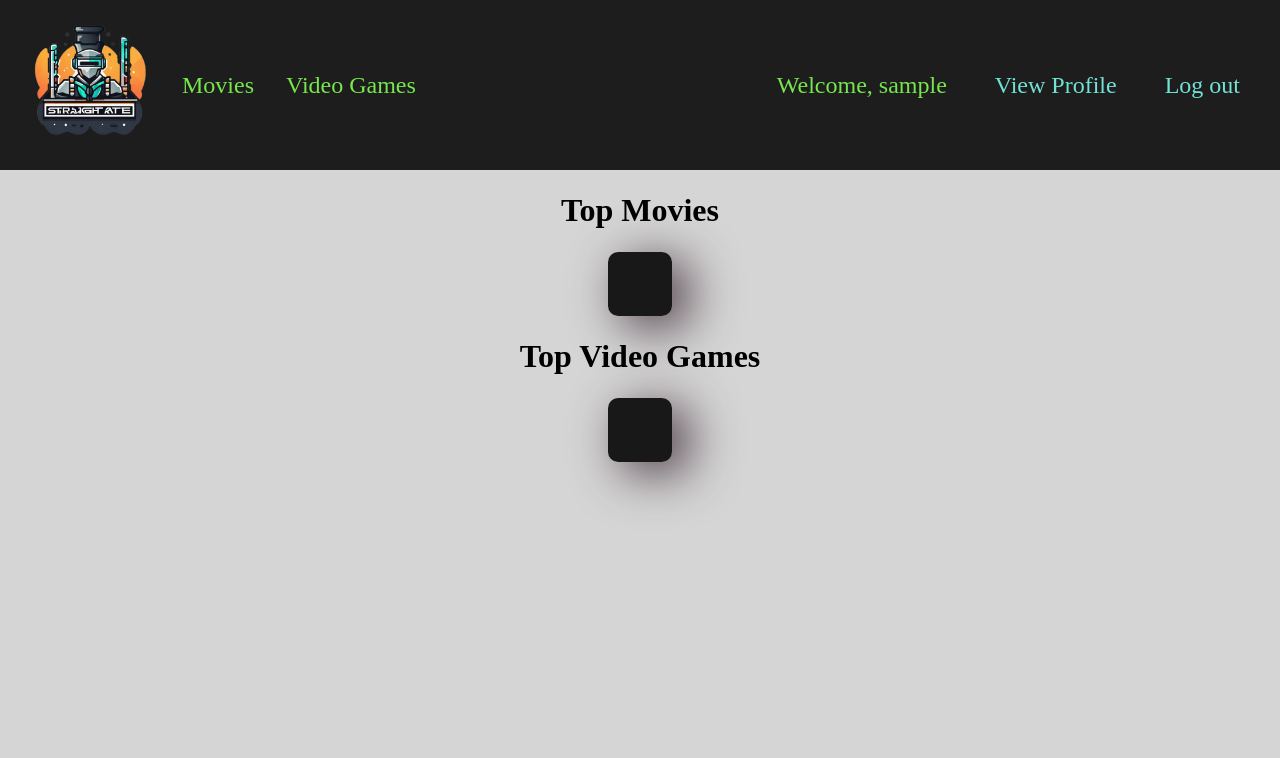
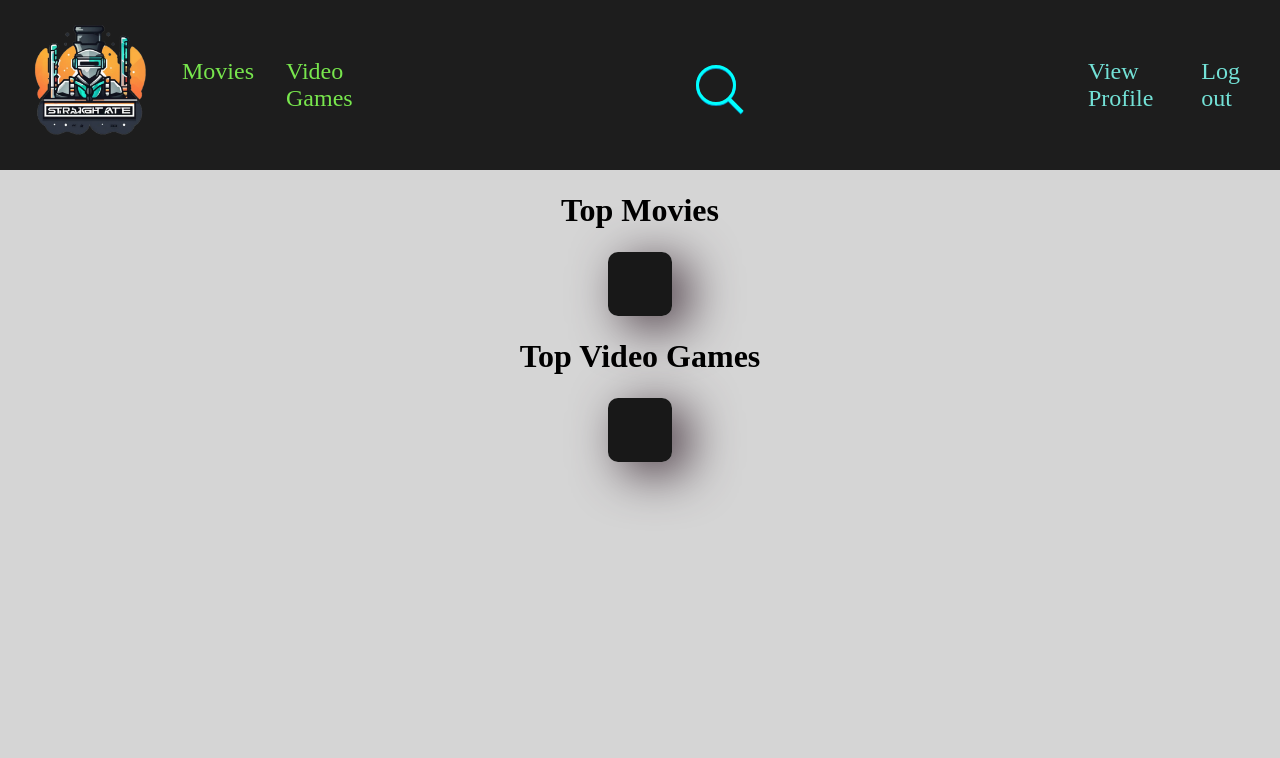
Before and after one commit to lefcho/StraightRate, a Django app: page / in a window 1280 px wide. Shown: the top 758 px of the page. Run offline with Django 5.2, Linux system fonts and the light colour scheme; the visitor is signed in with stand-in values (Sample User, id 1); data that the repository does not hold is empty; some libraries are stand-ins or nearby versions.

Commit message:
a fancy searchbar added

```diff
--- a/static/styles/navigation.css
+++ b/static/styles/navigation.css
@@ -1,3 +1,5 @@
+@import url("https://fonts.googleapis.com/css?family=Roboto:400,400i,700");
+
 * , *::before, *::after{
     box-sizing: inherit;
     padding: 0;
@@ -61,3 +63,72 @@ header {
 #head-2 ul li a {
         color: rgb(115, 225, 214);
 }
+
+.flexbox {
+  background: transparent;
+  width: 100%;
+  height: 100%;
+  display: flex;
+  justify-content: center;
+  align-items: center;
+}
+
+.search {
+  margin: 20px;
+}
+
+.search > h3 {
+  font-weight: normal;
+}
+
+.search > h1,
+.search > h3 {
+  color: aqua;
+  margin-bottom: 15px;
+  text-shadow: 0 1px #0091c2;
+}
+
+.search > div {
+  display: inline-block;
+  position: relative;
+  filter: drop-shadow(0 1px #0091c2);
+}
+
+.search > div:after {
+  content: "";
+  background: aqua;
+  width: 4px;
+  height: 20px;
+  position: absolute;
+  top: 30px;
+  right: -1px;
+  transform: rotate(135deg);
+}
+
+.search > div > input {
+  color: aqua;
+  font-size: 20px;
+  background: transparent;
+  width: 40px;
+  height: 40px;
+  padding: 10px;
+  border: solid 3px aqua;
+  outline: none;
+  border-radius: 35px;
+  transition: width 0.5s;
+}
+
+.search > div > input::placeholder {
+  color: aqua;
+  opacity: 0;
+  transition: opacity 150ms ease-out;
+}
+
+.search > div > input:focus::placeholder {
+  opacity: 1;
+}
+
+.search > div > input:focus,
+.search > div > input:not(:placeholder-shown) {
+  width: 320px;
+}
--- a/templates/common/base.html
+++ b/templates/common/base.html
@@ -18,10 +18,16 @@
             <li><a href="{% url 'video-games-dashboard' %}">Video Games</a></li>
         </ul>
     </div>
+        <div class="flexbox">
+            <div class="search">
+                <div>
+                    <input type="text" placeholder="Search . . ." required>
+                </div>
+            </div>
+        </div>
         <div id="head-2">
             <ul>
                 {% if user.is_authenticated %}
-                    <li>Welcome, {{ user.username }}</li>
                     <li><a href="{% url 'view-profile' %}">View Profile</a></li>
                     <li><a href="{% url 'logout' %}">Log out</a></li>
                 {% else %}
```
Lines whose indentation alone changed are shown as unchanged.
